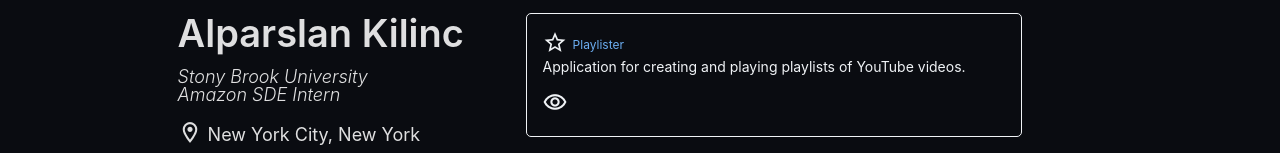
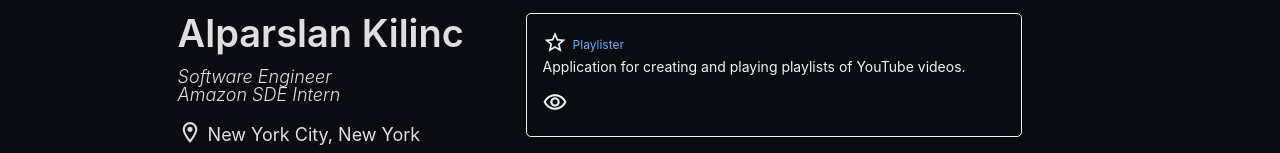
Before and after one commit to AlparslanKilinc/Personal-Website, a React (Vite) app in the folder personal-project/: page / in a window 1280 px wide. Shown: the part 402-555 px from the top of the page. Built offline with nearby package versions, Linux system fonts and the light colour scheme.

Commit message:
add title

```diff
--- a/personal-project/src/components/sidebar.jsx
+++ b/personal-project/src/components/sidebar.jsx
@@ -18,7 +18,7 @@ function Sidebar() {
         <div className='personal-info'>
                 <h1>Alparslan Kilinc</h1>
                 <div className='text-info'>
-                    <p>Stony Brook University</p>
+                    <p>Software Engineer</p>
                     <p>Amazon SDE Intern</p>
                 </div>
             <ul className='contact-info'>
```
